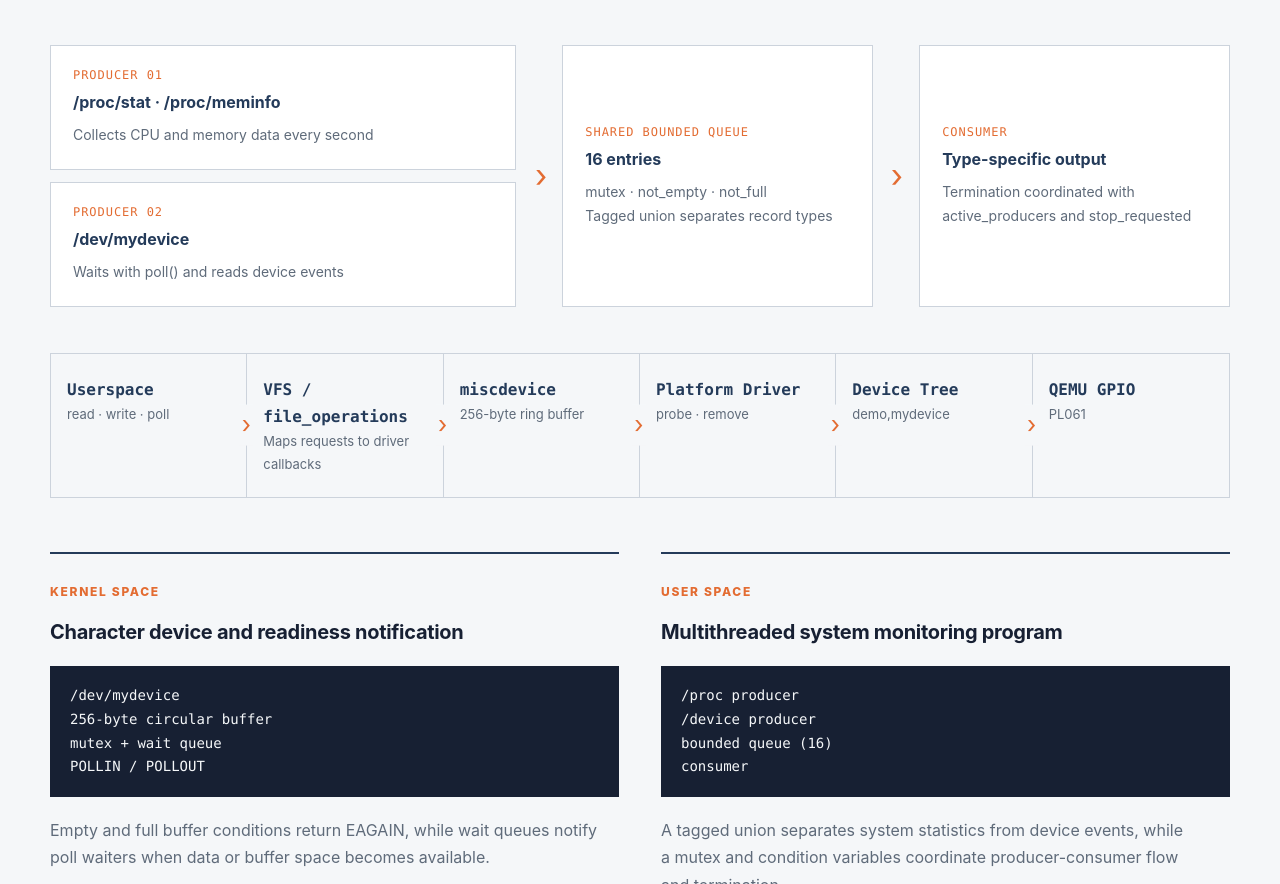
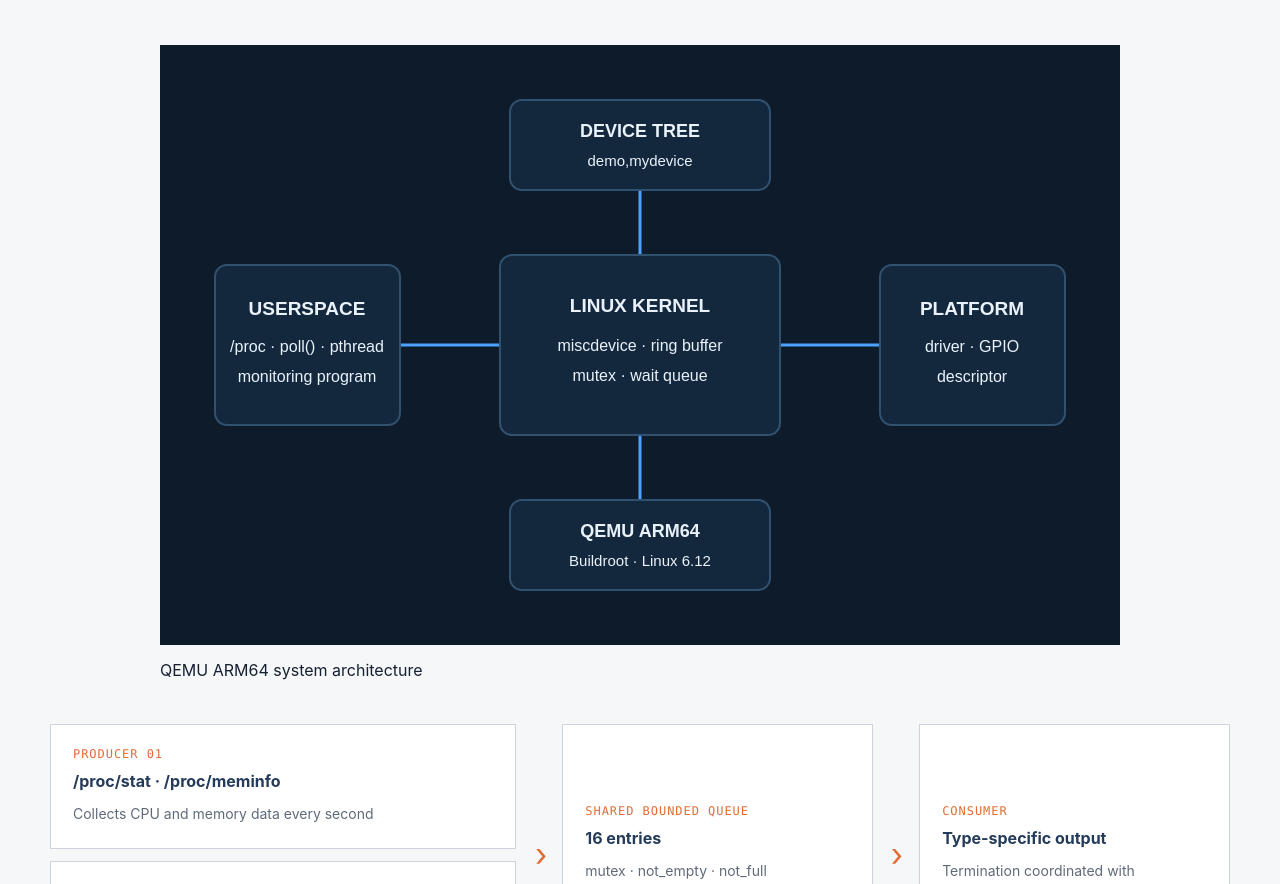
Before and after one commit to MeawMye/MeawMye.github.io, a plain HTML site: page en/arm-linux-system-sw.html in a window 1280 px wide. Shown: the part 2036-2920 px from the top of the page. Drawn offline with Linux system fonts and the light colour scheme.

Commit message:
Show ARM Linux architecture on project detail pages

```diff
--- a/en/arm-linux-system-sw.html
+++ b/en/arm-linux-system-sw.html
@@ -18,6 +18,10 @@
   </section>
   <section class="section section-tinted"><div class="container">
     <div class="section-heading"><p class="eyebrow">SYSTEM FLOW</p><h2>From application requests to virtual hardware</h2><p>System statistics and device events enter through separate paths and are delivered to one consumer.</p></div>
+    <figure style="max-width: 60rem; margin: 0 auto 2.5rem;">
+      <img src="../assets/arm-linux-system-sw.svg" alt="Userspace, Linux kernel, Device Tree, and virtual GPIO in the QEMU ARM64 environment" width="960" height="600" loading="lazy" style="display: block; width: 100%; height: auto;">
+      <figcaption style="margin-top: .75rem;">QEMU ARM64 system architecture</figcaption>
+    </figure>
     <div class="system-map" aria-label="System data-flow block diagram"><div class="system-map-sources"><article><small>PRODUCER 01</small><strong>/proc/stat · /proc/meminfo</strong><span>Collects CPU and memory data every second</span></article><article><small>PRODUCER 02</small><strong>/dev/mydevice</strong><span>Waits with poll() and reads device events</span></article></div><div class="system-map-queue"><small>SHARED BOUNDED QUEUE</small><strong>16 entries</strong><span>mutex · not_empty · not_full</span><span>Tagged union separates record types</span></div><div class="system-map-consumer"><small>CONSUMER</small><strong>Type-specific output</strong><span>Termination coordinated with active_producers and stop_requested</span></div></div>
     <ol class="flow"><li><strong>Userspace</strong><span>read · write · poll</span></li><li><strong>VFS / file_operations</strong><span>Maps requests to driver callbacks</span></li><li><strong>miscdevice</strong><span>256-byte ring buffer</span></li><li><strong>Platform Driver</strong><span>probe · remove</span></li><li><strong>Device Tree</strong><span>demo,mydevice</span></li><li><strong>QEMU GPIO</strong><span>PL061</span></li></ol>
     <div class="implementation-grid"><article><p class="eyebrow">KERNEL SPACE</p><h3>Character device and readiness notification</h3><pre><code>/dev/mydevice&#10;256-byte circular buffer&#10;mutex + wait queue&#10;POLLIN / POLLOUT</code></pre><p>Empty and full buffer conditions return EAGAIN, while wait queues notify poll waiters when data or buffer space becomes available.</p></article><article><p class="eyebrow">USER SPACE</p><h3>Multithreaded system monitoring program</h3><pre><code>/proc producer&#10;/device producer&#10;bounded queue (16)&#10;consumer</code></pre><p>A tagged union separates system statistics from device events, while a mutex and condition variables coordinate producer-consumer flow and termination.</p></article></div>
```
Also changed, not shown: arm-linux-system-sw.html (+4 -0 lines).
